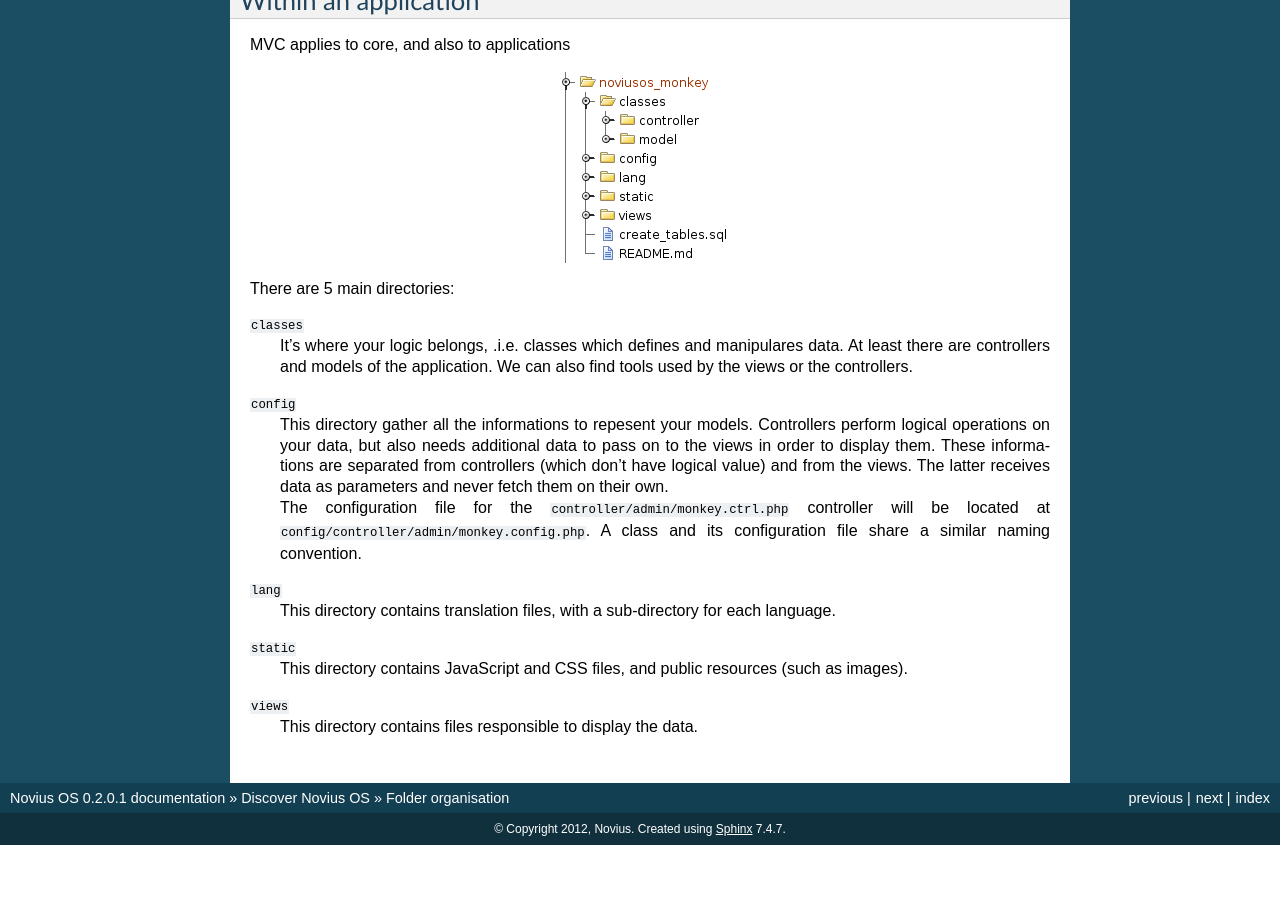
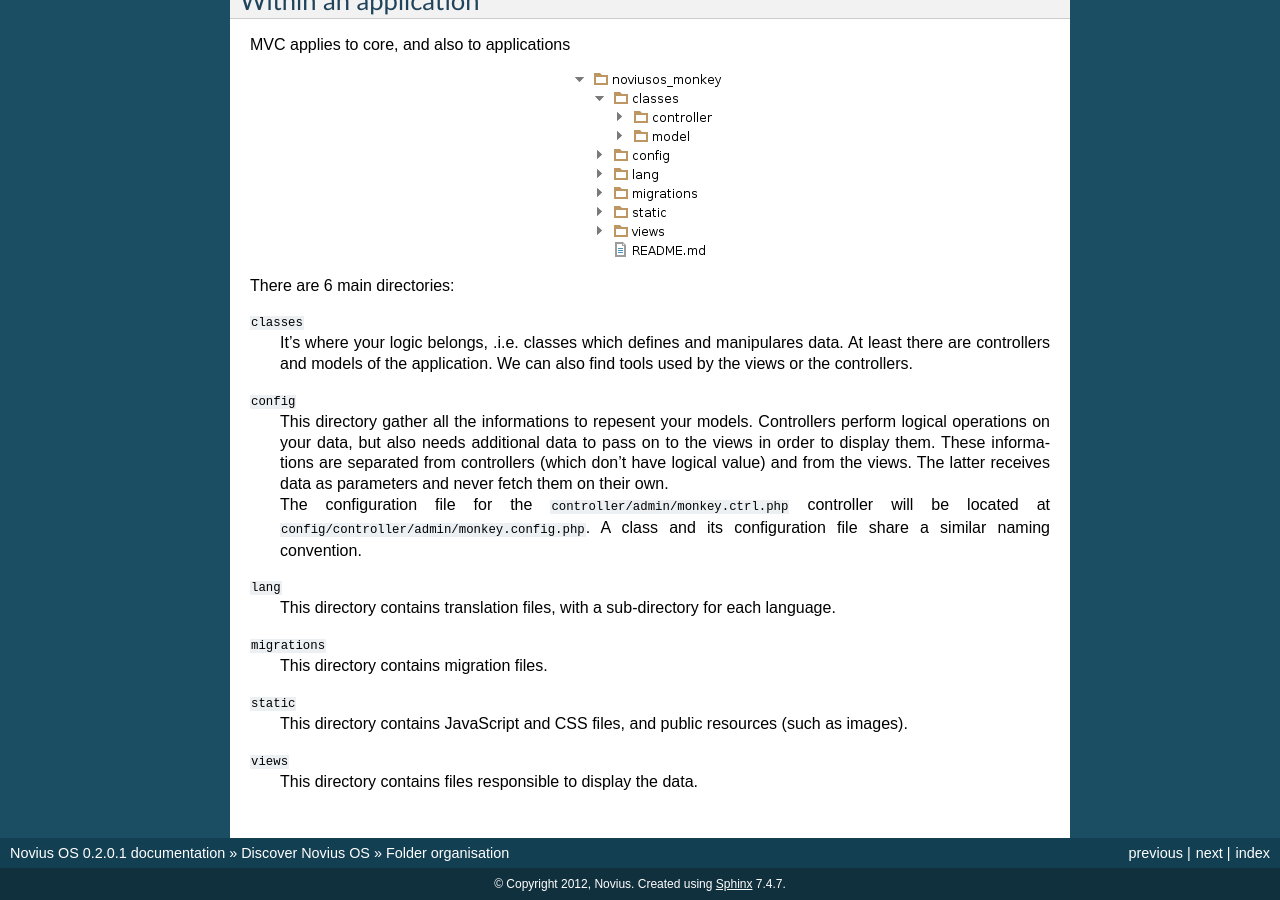
Before and after one commit to Meroje/documentation-en, a Sphinx documentation site: the page built from source/understand/organization_directories.rst, in a window 1280 px wide and 900 px high, scrolled down 1392 px. Built offline with Sphinx 7.4.7, drawn with Linux system fonts in a browser that asks for light colours; before the commit the page ends 2237 px from its top, so only the background shows below that.

Commit message:
files organisation

```diff
--- a/source/understand/organization_directories.rst
+++ b/source/understand/organization_directories.rst
@@ -77,7 +77,7 @@ MVC applies to core, and also to applications
 	:alt: Files organisation
 	:align: center
 
-There are 5 main directories:
+There are 6 main directories:
 
 :file:`classes`
 	It's where your logic belongs, .i.e. classes which defines and manipulares data.
@@ -93,6 +93,9 @@ There are 5 main directories:
 :file:`lang`
 	This directory contains translation files, with a sub-directory for each language.
 
+:file:`migrations`
+	This directory contains migration files.
+
 :file:`static`
 	This directory contains JavaScript and CSS files, and public resources (such as images).
 
```
Also changed, not shown: source/understand/images/files_organisation.png.
